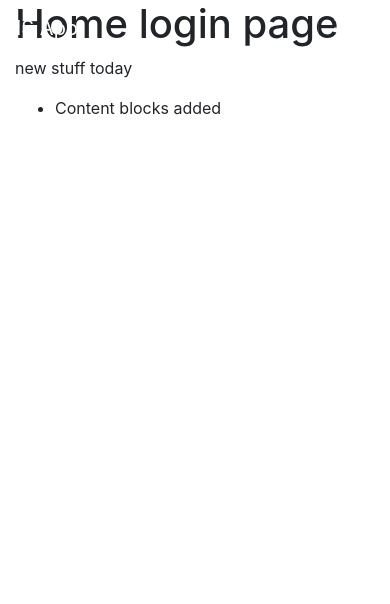
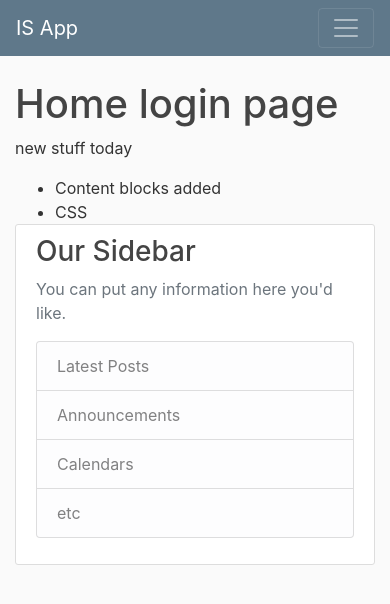
Before and after one commit to AutonomousDev/isapp, a Django app: page / in a window 390 px wide. Shown: the top 604 px of the page. Run offline with Django 3.2, Linux system fonts and the light colour scheme; some libraries are stand-ins or nearby versions.

Commit message:
New CSS looking good.
TODO About is a stub. need to finish it.

```diff
--- /dev/null
+++ b/checkin/static/checkin/main.css
@@ -0,0 +1,84 @@
+body {
+  background: #fafafa;
+  color: #333333;
+  margin-top: 5rem;
+}
+
+h1, h2, h3, h4, h5, h6 {
+  color: #444444;
+}
+
+ul {
+  margin: 0;
+}
+
+.bg-steel {
+  background-color: #5f788a;
+}
+
+.site-header .navbar-nav .nav-link {
+  color: #cbd5db;
+}
+
+.site-header .navbar-nav .nav-link:hover {
+  color: #ffffff;
+}
+
+.site-header .navbar-nav .nav-link.active {
+  font-weight: 500;
+}
+
+.content-section {
+  background: #ffffff;
+  padding: 10px 20px;
+  border: 1px solid #dddddd;
+  border-radius: 3px;
+  margin-bottom: 20px;
+}
+
+.article-title {
+  color: #444444;
+}
+
+a.article-title:hover {
+  color: #428bca;
+  text-decoration: none;
+}
+
+.article-content {
+  white-space: pre-line;
+}
+
+.article-img {
+  height: 65px;
+  width: 65px;
+  margin-right: 16px;
+}
+
+.article-metadata {
+  padding-bottom: 1px;
+  margin-bottom: 4px;
+  border-bottom: 1px solid #e3e3e3
+}
+
+.article-metadata a:hover {
+  color: #333;
+  text-decoration: none;
+}
+
+.article-svg {
+  width: 25px;
+  height: 25px;
+  vertical-align: middle;
+}
+
+.account-img {
+  height: 125px;
+  width: 125px;
+  margin-right: 20px;
+  margin-bottom: 16px;
+}
+
+.account-heading {
+  font-size: 2.5rem;
+}
--- a/checkin/templates/checkin/base.html
+++ b/checkin/templates/checkin/base.html
@@ -6,6 +8,7 @@
 
     <!-- Bootstrap CSS -->
     <link rel="stylesheet" href="https://maxcdn.bootstrapcdn.com/bootstrap/4.0.0/css/bootstrap.min.css" integrity="sha384-Gn5384xqQ1aoWXA+058RXPxPg6fy4IWvTNh0E263XmFcJlSAwiGgFAW/dAiS6JXm" crossorigin="anonymous">
+    <link rel="stylesheet" type="text/css" href="{% static 'checkin/main.css' %}">
 
     {% if title %}
         <title>IS App - {{ title }}</title>
@@ -39,9 +42,27 @@
   </nav>
 </header>
 
-<div class="container">
-{% block content %}{% endblock %}
-</div>
+
+<main role="main" class="container">
+  <div class="row">
+    <div class="col-md-8">
+      {% block content %}{% endblock %}
+    </div>
+    <div class="col-md-4">
+      <div class="content-section">
+        <h3>Our Sidebar</h3>
+        <p class='text-muted'>You can put any information here you'd like.
+          <ul class="list-group">
+            <li class="list-group-item list-group-item-light">Latest Posts</li>
+            <li class="list-group-item list-group-item-light">Announcements</li>
+            <li class="list-group-item list-group-item-light">Calendars</li>
+            <li class="list-group-item list-group-item-light">etc</li>
+          </ul>
+        </p>
+      </div>
+    </div>
+  </div>
+</main>
  <!-- Optional JavaScript -->
     <!-- jQuery first, then Popper.js, then Bootstrap JS -->
     <script src="https://code.jquery.com/jquery-3.2.1.slim.min.js" integrity="sha384-KJ3o2DKtIkvYIK3UENzmM7KCkRr/rE9/Qpg6aAZGJwFDMVNA/GpGFF93hXpG5KkN" crossorigin="anonymous"></script>
--- a/checkin/templates/checkin/home.html
+++ b/checkin/templates/checkin/home.html
@@ -5,5 +5,6 @@
 <p>new stuff today</p>
 <ul>
     <li>Content blocks added</li>
+    <li>CSS</li>
 </ul>
 {% endblock content %}
```
Also changed, not shown: other parts of checkin/templates/checkin/base.html (+2 -0 lines).
